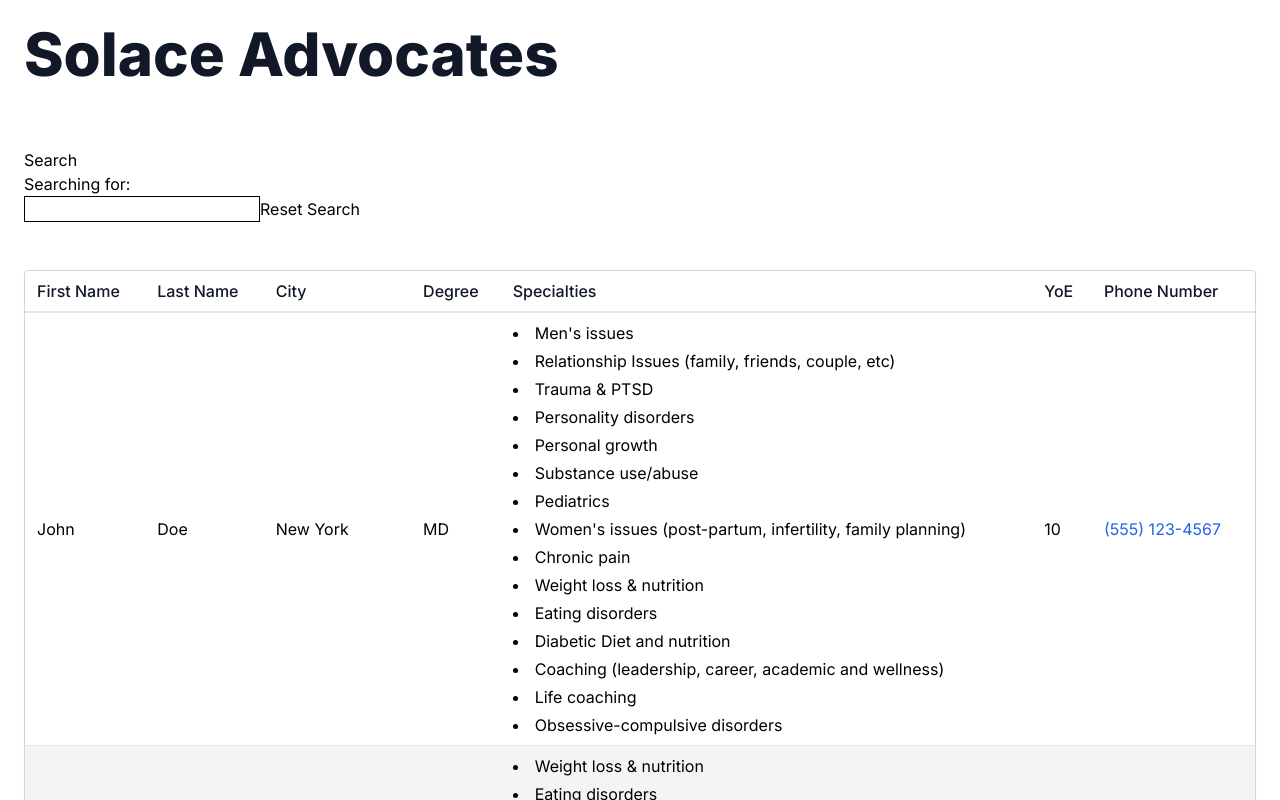
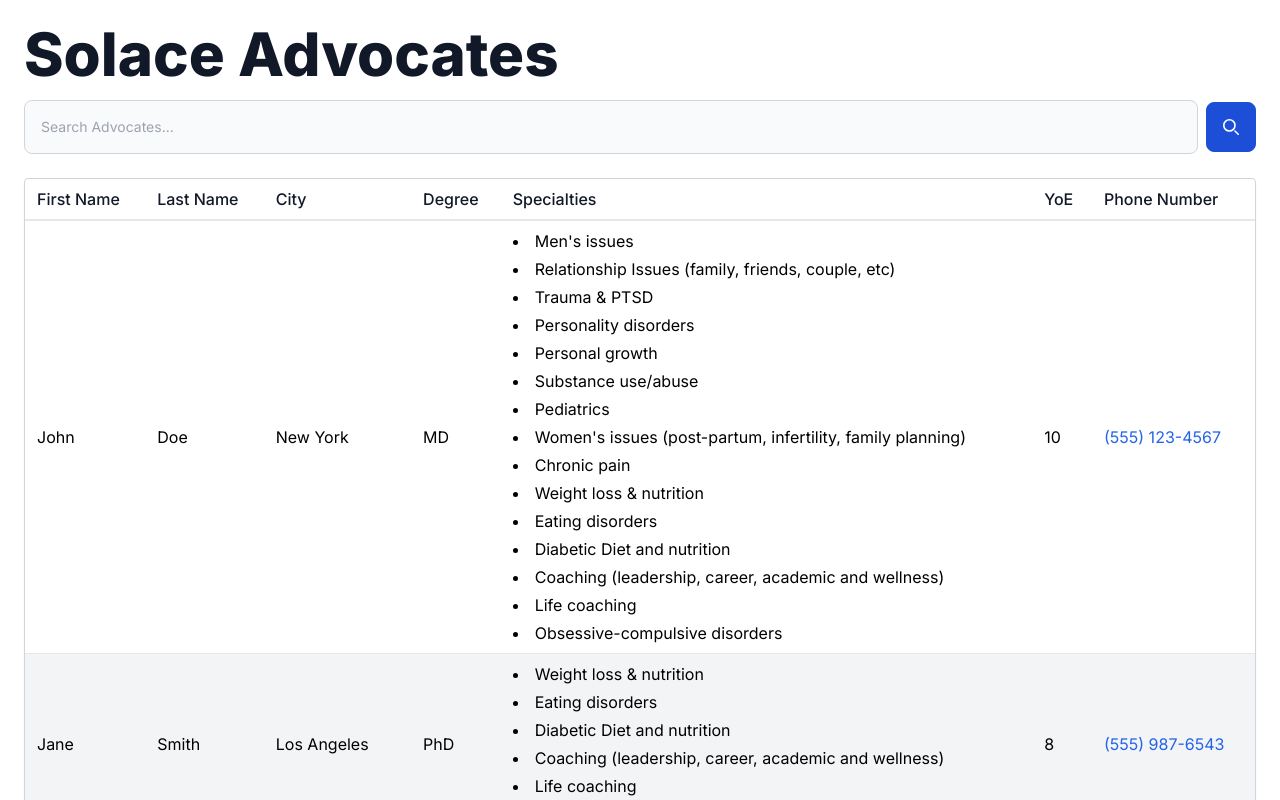
Before and after one commit to gugzkumar/solace-candidate-assignment, a Next.js app: page / in a window 1280 px wide. Shown: the top 800 px of the page. Built offline with nearby package versions, Linux system fonts and the light colour scheme.

Commit message:
[Feature] Implement And Improve Search

```diff
--- a/src/app/page.tsx
+++ b/src/app/page.tsx
@@ -1,8 +1,10 @@
 "use client";
 
 import { useEffect, useState } from "react";
+import { useSearchParams, useRouter, usePathname } from 'next/navigation';
 import { formatPhoneNumber } from "./utilities";
 import { advocates } from "../db/schema";
+import SearchBar from "../components/SearchBar";
 
 // Infer the Advocate type from the database schema
 type AdvocateInfered = typeof advocates.$inferSelect;
@@ -11,25 +13,28 @@ type Advocate = Omit<AdvocateInfered, 'specialties' > & { specialties: string[]
 
 
 export default function Home() {
+  // Get searchTerm from URL query parameters
+  const router = useRouter();
+  const pathname = usePathname();
+  const searchParams = useSearchParams();
+  const searchTerm = searchParams.get('searchTerm') || "";
+
   const [advocates, setAdvocates] = useState<Advocate[]>([]);
   const [filteredAdvocates, setFilteredAdvocates] = useState<Advocate[]>([]);
 
+  // Fetch all advocates when component searchTerm changes
   useEffect(() => {
     console.log("fetching advocates...");
     fetch("/api/advocates").then((response) => {
       response.json().then((jsonResponse) => {
         setAdvocates(jsonResponse.data);
-        setFilteredAdvocates(jsonResponse.data);
       });
     });
-  }, []);
+  }, [searchTerm]);
 
-  const onChange = (e) => {
-    const searchTerm = e.target.value;
-
-    document.getElementById("search-term").innerHTML = searchTerm;
-
-    console.log("filtering advocates...");
+  // Update filtered list of advocates when main list of advocates or searchTerm changes
+  useEffect(() => {
+    console.log("filtering advocates..." + searchTerm);
     const filteredAdvocates: Advocate[] = advocates.filter((advocate: Advocate) => {
       return (
         advocate.firstName.includes(searchTerm) ||
@@ -41,29 +46,36 @@ export default function Home() {
         formatPhoneNumber(advocate.phoneNumber).includes(searchTerm)
       );
     });
+    setFilteredAdvocates(filteredAdvocates);
+  }, [JSON.stringify(advocates), searchTerm]);
 
-    setFilteredAdvocates(filteredAdvocates);
-  };
-
-  const onClick = () => {
-    console.log(advocates);
-    setFilteredAdvocates(advocates);
+  // Handle search action from SearchBar component
+  const onSearch = (newSearchTerm: string) => {
+    const params = new URLSearchParams(searchParams);
+    if (newSearchTerm === searchTerm) {
+      return;
+    } else if (newSearchTerm === "") {
+      params.delete('searchTerm');
+      router.push(pathname);
+    } else {
+      params.set('searchTerm', newSearchTerm);
+      router.push(pathname + '?' + params.toString());
+    }
   };
 
   return (
     <main style={{ margin: "24px" }}>
       <h1 className="mb-4 text-4xl font-extrabold text-gray-900 md:text-5xl lg:text-6xl">Solace Advocates</h1>
-      <br />
-      <br />
       <div>
-        <p>Search</p>
-        <p>
-          Searching for: <span id="search-term"></span>
-        </p>
-        <input style={{ border: "1px solid black" }} onChange={onChange} />
-        <button onClick={onClick}>Reset Search</button>
+        <SearchBar placeholder="Search Advocates..." defaultValue={searchTerm} onClickSearch={onSearch} />
+        {
+          searchTerm === "" ? <></> :
+          <>
+            <br/>
+            Results for "<span id="search-term" className="font-semibold">{searchTerm}</span>"
+          </>
+        }
       </div>
-      <br />
       <br />
       {/* Table styling from https://www.hyperui.dev/components/application/tables */}
       <div className="overflow-x-auto rounded border border-gray-300 shadow-sm">
--- /dev/null
+++ b/src/components/SearchBar.tsx
@@ -0,0 +1,28 @@
+// Styling from https://flowbite.com/docs/forms/search-input/
+import { useRef } from "react";
+
+export default function SearchBar(
+  {placeholder, defaultValue, onClickSearch}: {placeholder: string, defaultValue?: string, onClickSearch?: (searchTerm: string) => void}
+) {
+  const inputRef = useRef<HTMLInputElement>(null);
+
+  const handleKeyDown = (event: React.KeyboardEvent<HTMLInputElement>) => {
+    if (event.key === 'Enter' && onClickSearch) {
+      onClickSearch(inputRef?.current?.value || '')
+    }
+  }
+
+  return (
+    <div className="flex items-center mx-auto">
+    <div className="relative w-full">
+        <input defaultValue={defaultValue} type="search" id="default-search" className="block w-full p-4 text-sm text-gray-900 border border-gray-300 rounded-lg bg-gray-50 focus:ring-blue-500 focus:border-blue-500" placeholder={placeholder} onKeyDown={handleKeyDown} ref={inputRef} required />
+    </div>
+    <button onClick={onClickSearch ? (e) => onClickSearch(inputRef?.current?.value || '') : (e) => {}} type="submit" className="p-4 ms-2 text-sm font-medium text-white bg-blue-700 rounded-lg border border-blue-700 hover:bg-blue-800 focus:ring-4 focus:outline-none focus:ring-blue-300 dark:bg-blue-600 dark:hover:bg-blue-700 dark:focus:ring-blue-800">
+        <svg className="w-4 h-4" aria-hidden="true" xmlns="http://www.w3.org/2000/svg" fill="none" viewBox="0 0 20 20">
+            <path stroke="currentColor" strokeLinecap="round" strokeLinejoin="round" strokeWidth="2" d="m19 19-4-4m0-7A7 7 0 1 1 1 8a7 7 0 0 1 14 0Z"/>
+        </svg>
+        <span className="sr-only">Search</span>
+    </button>
+    </div>
+  )
+}
```
